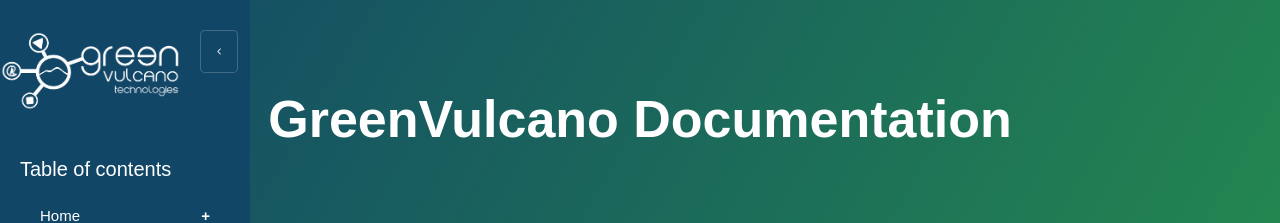
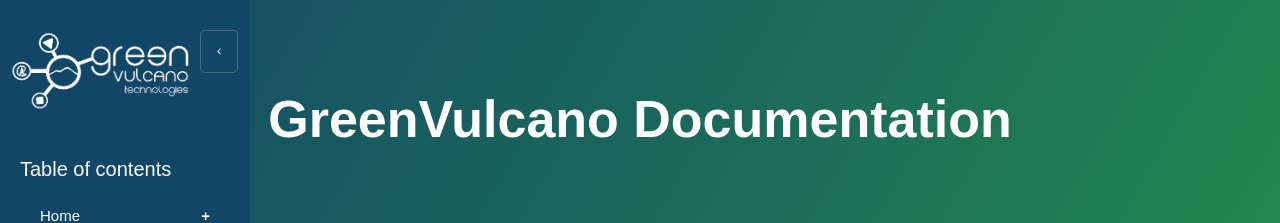
Before and after one commit to dianamw/GreenVulcano-Beta, a Jekyll site: the page built from index.md, in a window 1280 px wide. Shown: the top 223 px of the page. Built offline with Jekyll 4.4.1, drawn with Linux system fonts in a browser that asks for light colours; our own code applies the rules of GitHub Pages for plain Markdown files; the repository's description, which GitHub fills in, is left out.

Commit message:
Update style.scss

```diff
--- a/assets/css/style.scss
+++ b/assets/css/style.scss
@@ -8,7 +8,7 @@
   body {
     font-family: sans-serif;
   }
-.closebtn {
+  .closebtn {
     position: absolute;
     top: 0px;
     right: 12px;
@@ -16,11 +16,6 @@
     font-size: 11px;
     color: #ffffff;
     margin-left: 50px;
-}
-.logo{
-    width:180px;
-    height:80px;
-    margin-top:20px;
 }
 #main {
     transition: margin-left .5s;
@@ -38,6 +33,11 @@
     top: 10px;
     left: 0px;
 	}
+.logo {
+    width: 180px;
+    height: 80px;
+    margin-left: 10px;
+}
 @media screen and (max-height: 450px) {
   .sidenav {padding-top: 15px;}
   .sidenav a {font-size: 18px;}
@@ -98,11 +98,10 @@ button.accordion.active:after {
 
   div.panel {
     padding: 0 20;
-    //width: 210px;
     background-color: #124667;
-    margin-bottom:10px;
     max-height: 0;
     overflow: hidden;
+    margin-bottom:10px;
     transition: max-height 0.2s ease-out;
   }
 
@@ -125,7 +124,7 @@ button.accordion.active:after {
     font-size: 20px;
   }
 
- @media screen and (max-width: 42em){
+@media screen and (max-width: 42em){
 	.project-name {
 	    font-size: 1.75rem;
 	    margin-left: 50px;
```
